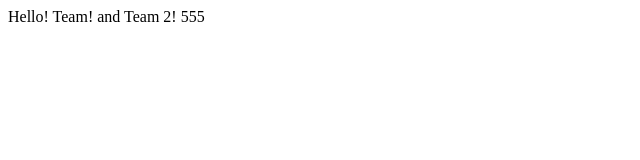
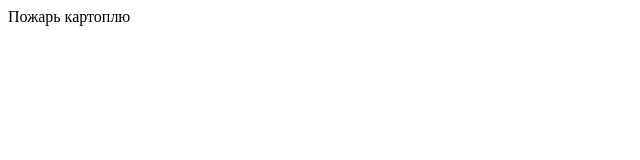
Before and after one commit to Yaroslav-1983/genius-test, a plain HTML site: page index.html in a window 1280 px wide. Shown: the whole page, without its empty margins (0-640 px from the left). Drawn offline with Linux system fonts and the light colour scheme.

Commit message:
Update index.html

```diff
--- a/index.html
+++ b/index.html
@@ -6,7 +6,7 @@
     <title>Document</title>
 </head>
 <body>
-    Hello! Team! and Team 2! 555
+    Пожарь картоплю
 
 </body>
 </html>
```
